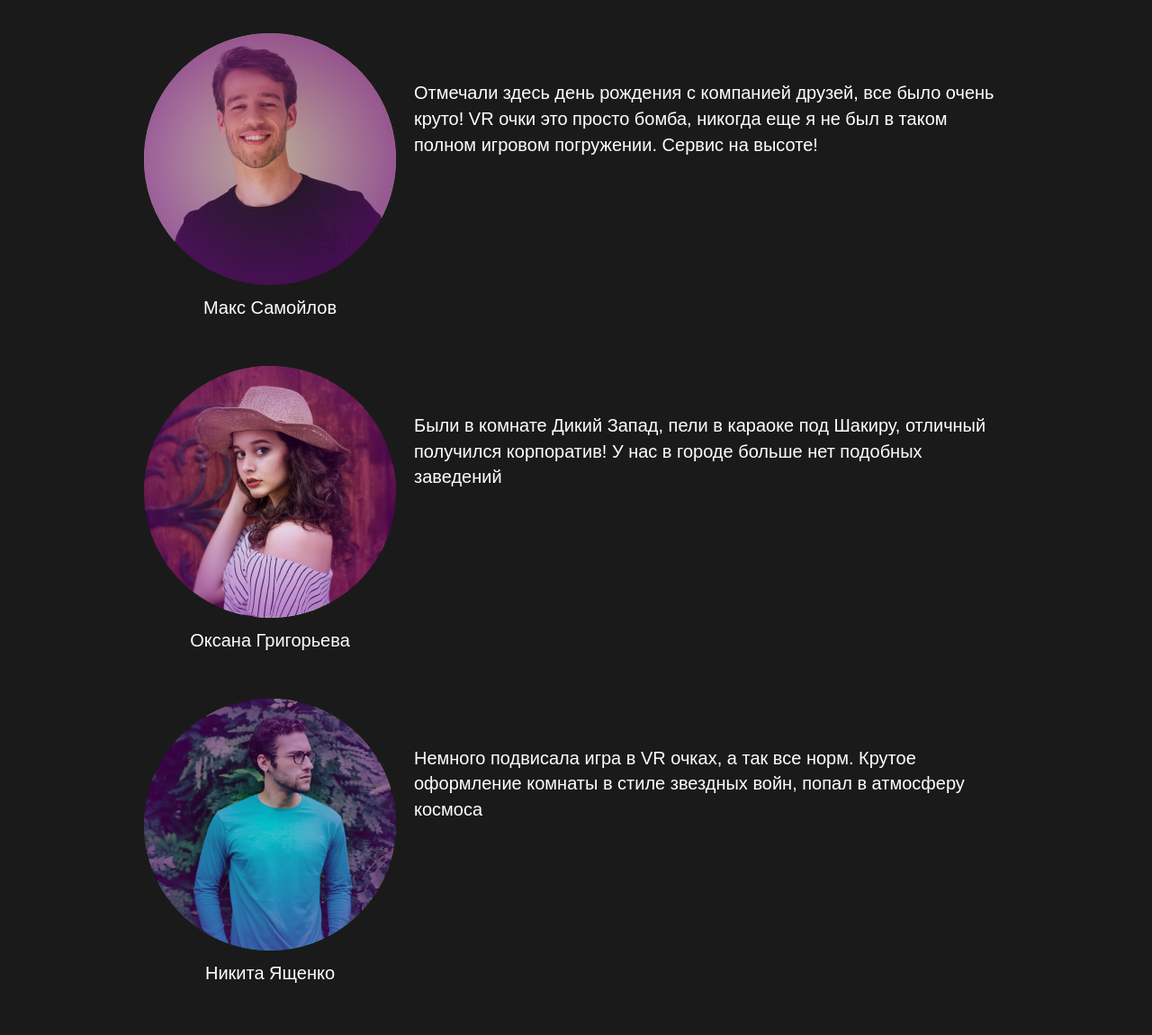
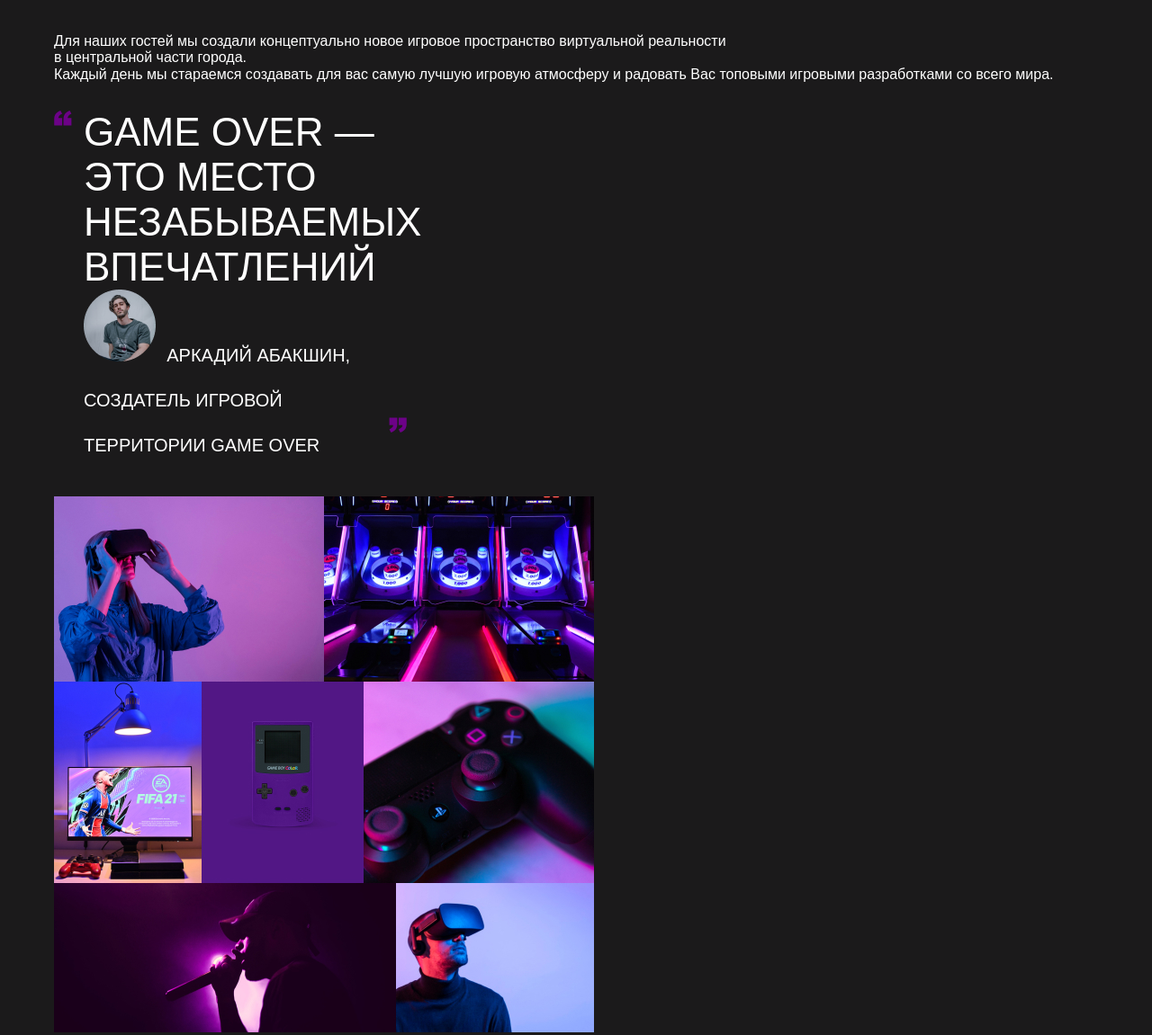
Before and after one commit to denver1981denver/GO, a plain HTML site: page index.html in a window 1280 px wide. Shown: the part 103-1254 px from the top of the page at 90% size. Drawn offline with Linux system fonts and the light colour scheme.

Commit message:
update about.html

```diff
--- a/css/about.css
+++ b/css/about.css
@@ -6,7 +6,7 @@
 .about__image-container {
   width: 600px;
   height: 596px;
-  background-image: url(../images/about-image.jpg);
+  background-image: url(../images/about.jpg);
 }
 
 .about__content {
--- a/index.html
+++ b/index.html
@@ -86,7 +86,7 @@
               </svg>
             </a>
           </div>
-        </section> -->
+        </section>  -->
 
         <!-- <section class="features" id="features">
           <div class="container">
@@ -119,7 +119,7 @@
 
             </ul>
           </div>
-        </section> -->
+        </section>  -->
 
         <!-- <section class="halls" id="halls">
           <div class="container">
@@ -154,9 +154,9 @@
               </li>
             </ul>
           </div>
-        </section>
+        </section> -->
 
-        <aside class="reservation" id="reservation">
+        <!-- <aside class="reservation" id="reservation">
           <div class="container">
             <h2 class="title">Забронировать зал просто</h2>
 
@@ -299,42 +299,62 @@
               </div>
             </form>
           </div>
-        </aside>
+        </aside> -->
 
         <section class="about" id="about">
           <div class="container">
             <h2 class="title">О нас</h2>
+
+            <ul class="about__list">
+              <li class="about__item about__img"></li>
+
+              <li class="about__item about__description">
+                <p>
+                  Для наших гостей мы создали концептуально новое игровое пространство
+                  виртуальной реальности <br>в центральной части города.
+                </p>
+
+                <p>
+                  Каждый день мы стараемся создавать для&nbsp;вас&nbsp;самую лучшую игровую
+                  атмосферу и&nbsp;радовать Вас топовыми игровыми разработками со&nbsp;всего мира.
+                </p>
+              </li>
+
+              <li class="about__item about__quote">
+                <blockquote class="about__blockquote">
+                  <p>
+                    GAME OVER &mdash; это место незабываемых впечатлений
+                  </p>
+
+                  <img src="images/author.png" alt="Аркадий Абакшин">
+
+                  <cite class="author__caption"> Аркадий Абакшин,
+                    <br> создатель игровой <br> территории GAME OVER
+                  </cite>
+                </blockquote>
+              </li>
+            </ul>
 
             <div class="about__wrapper">
               <div class="about__image-container"></div>
 
               <div class="about__content">
                 <div class="about__block-description">
-                  <p class="about__description">
-                    Для наших гостей мы создали концептуально новое игровое пространство
-                    виртуальной реальности <br>в центральной части города.
-                  </p>
 
-                  <p>
-                    Каждый день мы стараемся создавать для&nbsp;вас&nbsp;самую лучшую игровую
-                    атмосферу и&nbsp;радовать Вас топовыми игровыми разработками со&nbsp;всего мира.
-                  </p>
                 </div>
 
-                <blockquote class="about__blockquote">
-                  GAME OVER &mdash; это место незабываемых впечатлений
-                </blockquote>
+
 
                 <figure class="author">
-                  <img src="images/author.png" alt="Аркадий Абакшин">
-                  <figcaption class="author__caption"> Аркадий Абакшин, <br> создатель игровой <br> территории GAME OVER</figcaption>
+
+
                 </figure>
               </div>
             </div>
           </div>
-        </section> -->
+        </section>
 
-         <section class="reviews" id="reviews">
+         <!-- <section class="reviews" id="reviews">
           <div class="container">
             <h2 class="reviews__title title">Отзывы посетителей</h2>
 
@@ -382,7 +402,7 @@
               </li>
             </ul>
           </div>
-        </section>
+        </section>  -->
 
         <!-- <section class="faq">
           <div class="container">
```
